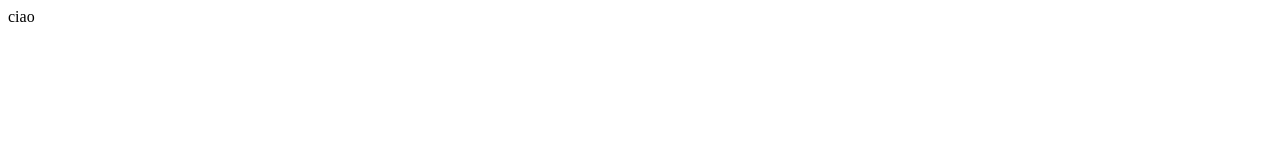
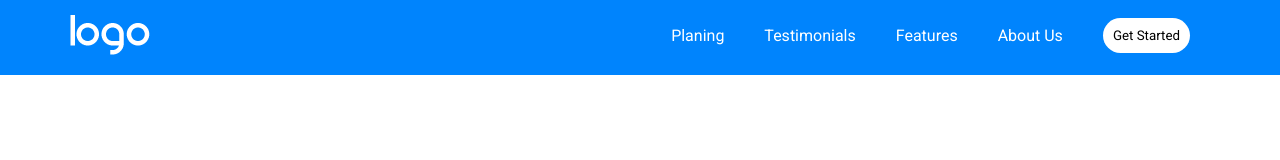
Before and after one commit to Spong3ibob/htmlcss-responsive-layout, a plain HTML site: page index.html in a window 1280 px wide. Drawn offline with Linux system fonts and the light colour scheme.

Commit message:
conclusa prima sezione

```diff
--- /dev/null
+++ b/css/style.css
@@ -0,0 +1,71 @@
+/* reset */
+*{
+    box-sizing: border-box;
+    margin: 0;
+    padding: 0;
+    font-family: 'Roboto', sans-serif;
+}
+/* variable */
+:root{
+    --primary-color:#0084fd;
+}
+/* common */
+.container{
+    max-width: 1140px;
+    margin: auto;
+}
+.button{
+    padding: 10px;
+    border-radius: 40px;
+    border: none;
+}
+/* header */
+/* parte visibile fino a 992px */
+header{
+    background-color: var(--primary-color);
+    height: 4.688rem;
+    color: white;
+    padding: 0.938rem 1.875rem;
+}
+.container-header{
+    display: flex;
+    justify-content: space-between;
+    align-items: center;
+}
+.hamburgher-menu{
+    font-size: 1.375em;
+}
+/* parte visibile dopo i 992px */
+.nav-header{
+    display: none;
+    list-style-type: none;
+}
+.get-started{
+    background-color: white;
+    color: black;
+}
+.nav-header li{
+    padding: 0 1.25rem;
+}
+.nav-header{
+    align-items: center;
+}
+/* responsiv header */
+@media  screen and (min-width:375px) {
+    .nav-header{
+        display: none;
+    }
+}
+@media screen and (min-width:992px){
+    .hamburgher-menu{
+        display: none;
+    }
+    .nav-header{
+        display: flex;
+    }
+    .container{
+        max-width: 1140px;
+        margin: auto;
+    }
+
+}
--- a/index.html
+++ b/index.html
@@ -4,9 +4,26 @@
     <meta charset="UTF-8">
     <meta http-equiv="X-UA-Compatible" content="IE=edge">
     <meta name="viewport" content="width=device-width, initial-scale=1.0">
+    <link rel="stylesheet" href="https://cdnjs.cloudflare.com/ajax/libs/font-awesome/6.2.0/css/all.min.css" integrity="sha512-xh6O/CkQoPOWDdYTDqeRdPCVd1SpvCA9XXcUnZS2FmJNp1coAFzvtCN9BmamE+4aHK8yyUHUSCcJHgXloTyT2A==" crossorigin="anonymous" referrerpolicy="no-referrer" />
+    <link rel="preconnect" href="https://fonts.googleapis.com">
+    <link rel="preconnect" href="https://fonts.gstatic.com" crossorigin>
+    <link href="https://fonts.googleapis.com/css2?family=Roboto:wght@100;300;400;500;700;900&display=swap" rel="stylesheet">
+    <link rel="stylesheet" href="css/style.css">
     <title>Document</title>
 </head>
 <body>
-    ciao
+    <header>
+        <div class=" container container-header">
+            <img src="css/img/logo.png" alt="">
+            <div class="hamburgher-menu"><i class="fa-solid fa-bars"></i></div>
+            <nav class="nav-header">
+                <li>Planing</li>
+                <li>Testimonials</li>
+                <li>Features</li>
+                <li>About Us</li>
+                <li><button class="button get-started">Get Started</button></li>
+            </nav>
+        </div>
+    </header>
 </body>
 </html>
```
Also changed, not shown: Responsive-Layout-Desktop.png (added), Responsive-Layout-Mobile.png (added), Responsive-Layout-Tablet.png (added), css/img/about.jpg (added), css/img/logo.png (added), css/img/phone.png (added), css/img/planning1.png (added), css/img/planning2.png (added), css/img/testimonial1.jpg (added), css/img/testimonial2.jpg (added), css/img/testimonial3.jpg (added), 2 other files.
